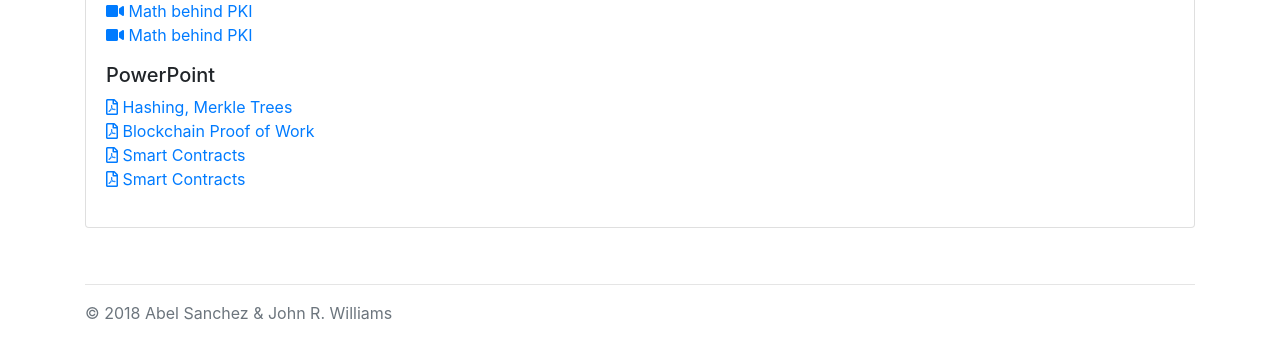
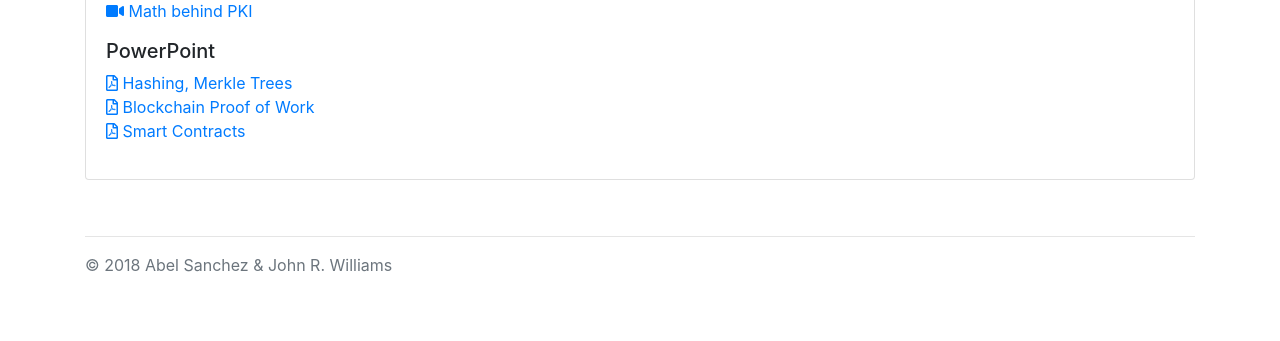
Before and after one commit to romuloscampini/mit-devops, a plain HTML site: page index.html in a window 1280 px wide. Shown: the part 6830-7171 px from the top of the page. After the commit the page ends 7123 px from the top, so only its background shows below. Drawn offline with nearby package versions, Linux system fonts and the light colour scheme.

Commit message:
Lecture 11b

```diff
--- a/index.html
+++ b/index.html
@@ -729,9 +729,7 @@
             <a href="https://youtu.be/KtwUZ6B7nok">
                 <i class="fas fa-video"></i> Math behind PKI
             </a> <br>
-            <a href="https://youtu.be/KtwUZ6B7nok">
-                <i class="fas fa-video"></i> Math behind PKI
-            </a>
+
           </p>
           <h5>PowerPoint</h5>
           <p>
@@ -740,9 +738,6 @@
             </a><br>
              <a href="materials/L11/BlockChain-3-BasicBlockChain.pdf">
                 <i class="far fa-file-pdf"></i> Blockchain Proof of Work
-            </a><br>
-            <a href="materials/L11/Blockchain-4-SmartContracts.pdf">
-                <i class="far fa-file-pdf"></i> Smart Contracts
             </a><br>
             <a href="materials/L11/Blockchain-4-SmartContracts.pdf">
                 <i class="far fa-file-pdf"></i> Smart Contracts
```
